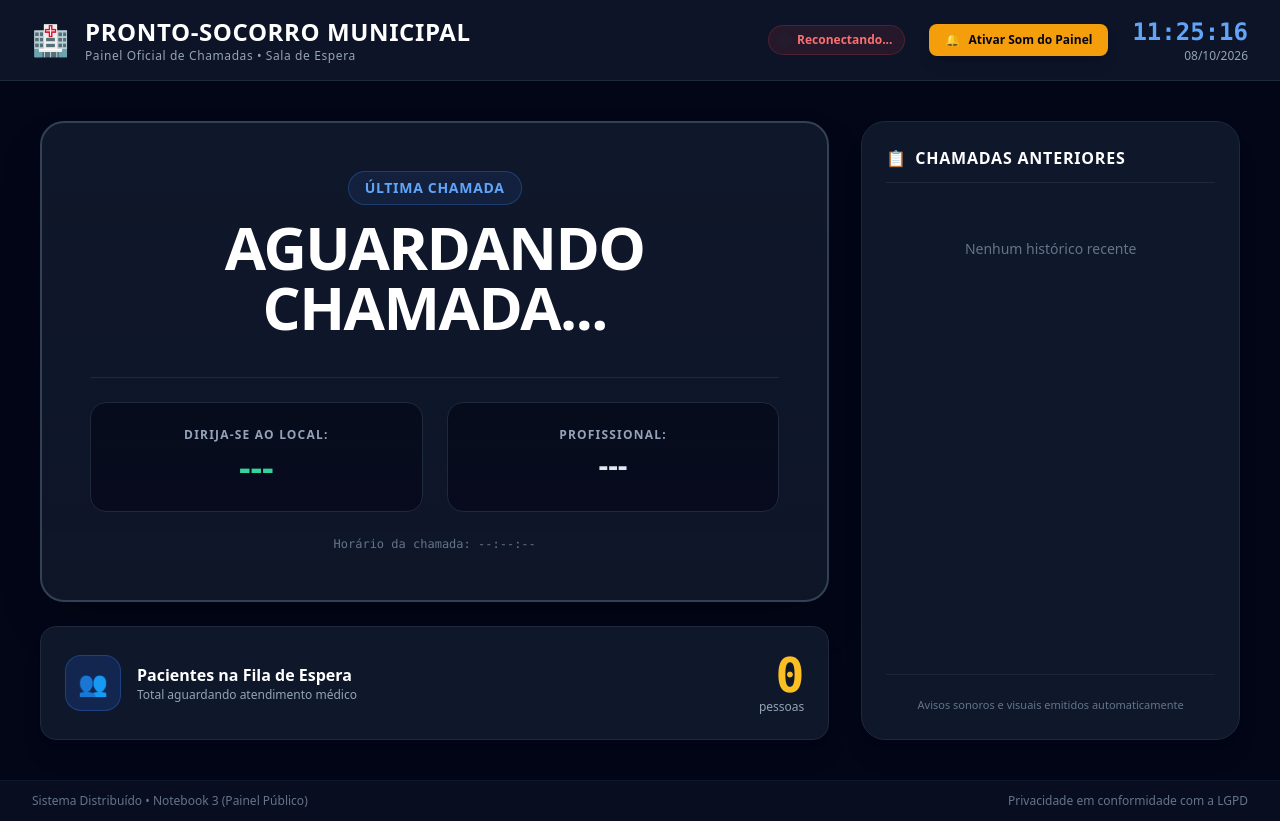
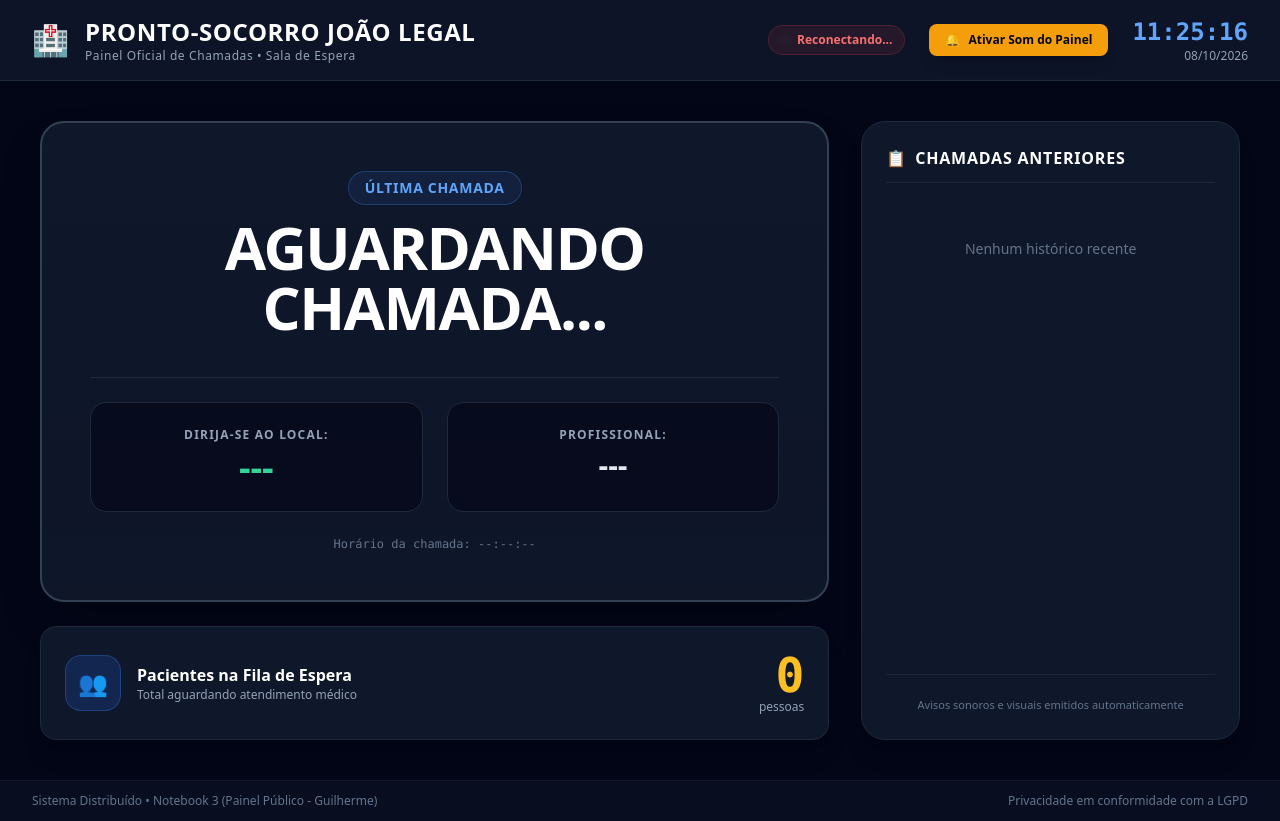
Before and after one commit to joaovitor1-mg/prova-web, a Django app: page / in a window 1280 px wide. Run offline with Django 5.2, Linux system fonts and the light colour scheme; data that the repository does not hold is empty; some libraries are stand-ins or nearby versions.

```diff
--- a/templates/painel_publico.html
+++ b/templates/painel_publico.html
@@ -21,7 +21,7 @@
         <div class="flex items-center space-x-4">
             <span class="text-3xl">🏥</span>
             <div>
-                <h1 class="text-2xl font-black tracking-wide text-white uppercase">Pronto-Socorro Municipal</h1>
+                <h1 class="text-2xl font-black tracking-wide text-white uppercase">Pronto-Socorro João Legal</h1>
                 <p class="text-xs text-slate-400 font-medium tracking-wider">Painel Oficial de Chamadas • Sala de Espera</p>
             </div>
         </div>
@@ -117,7 +117,7 @@
 
     <!-- Footer -->
     <footer class="bg-slate-900/50 border-t border-slate-900 py-3 px-8 text-center text-xs text-slate-500 flex justify-between items-center">
-        <span>Sistema Distribuído • Notebook 3 (Painel Público)</span>
+        <span>Sistema Distribuído • Notebook 3 (Painel Público - Guilherme)</span>
         <span>Privacidade em conformidade com a LGPD</span>
     </footer>
 
```
